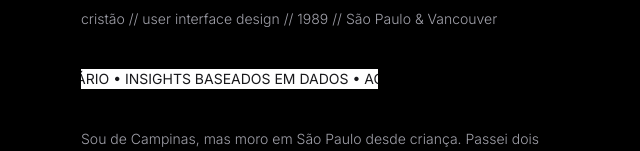
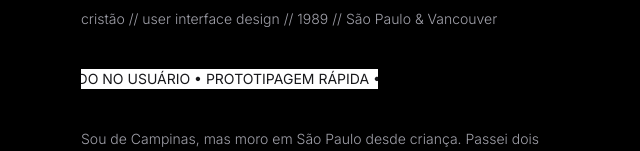
Before and after one commit to guiuiux/portfolio, a Next.js app: page / in a window 1280 px wide. Shown: the part 734-885 px from the top of the page, without its empty margins (319-959 px from the left). Built offline with nearby package versions, Linux system fonts and the light colour scheme.

Commit message:
corrigido para deploy

```diff
--- a/components/Stripe.tsx
+++ b/components/Stripe.tsx
@@ -6,10 +6,10 @@ const Stripe = () => {
   const containerRef = useRef<HTMLDivElement>(null);
   const textRef = useRef<HTMLDivElement>(null);
   const [textWidth, setTextWidth] = useState(0);
-  const [containerWidth, setContainerWidth] = useState(0);
+
 
   // The text you want to scroll (defined only once)
-  const scrollText = 'Soluções Eficientes • Design Centrado no Usuário • Insights Baseados em Dados • Acessibilidade e Estética • Otimização de Processos • Automação Eficiente • ';
+  const scrollText = 'Inovação Orientada por Dados • Design Centrado no Usuário • Prototipagem Rápida • Acessibilidade e Inclusão • Comunicação Colaborativa • Pensamento Estratégico • Soluções Criativas e Funcionais • ';
 
 
   useEffect(() => {
@@ -17,8 +17,10 @@ const Stripe = () => {
       const containerW = containerRef.current.offsetWidth;
       const textW = textRef.current.scrollWidth;
 
-      setContainerWidth(containerW);
+
       setTextWidth(textW);
+
+      console.log(containerW);
     }
   }, []);
 
```
